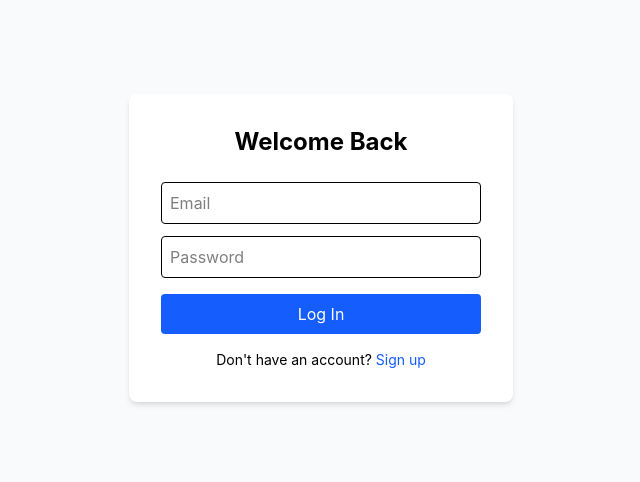
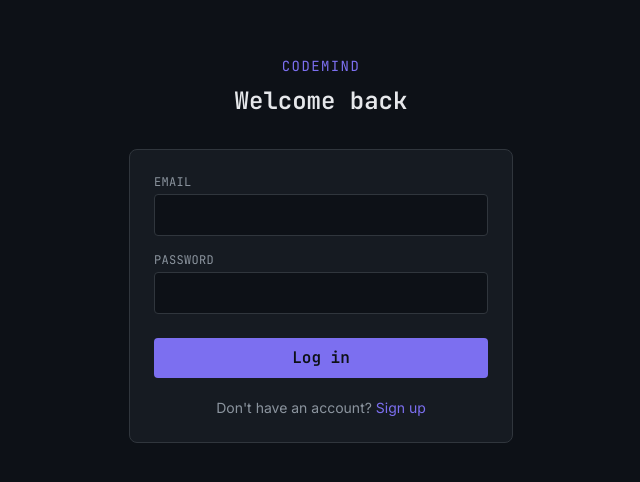
Before and after one commit to joel-baby/codemind, a React (Vite) app in the folder frontend/: page /login in a window 1280 px wide. Shown: the part 152-634 px from the top of the page, without its empty margins (319-959 px from the left). Built offline with nearby package versions, Linux system fonts and the light colour scheme.

Commit message:
Add distinctive dark/light UI design system: code-editor inspired palette, diff-hunk style citations, JetBrains Mono + Inter typography

```diff
--- a/frontend/index.html
+++ b/frontend/index.html
@@ -5,6 +5,9 @@
     <link rel="icon" type="image/svg+xml" href="/favicon.svg" />
     <meta name="viewport" content="width=device-width, initial-scale=1.0" />
     <title>CodeMind — Chat with your GitHub repos</title>
+    <link rel="preconnect" href="https://fonts.googleapis.com">
+    <link rel="preconnect" href="https://fonts.gstatic.com" crossorigin>
+    <link href="https://fonts.googleapis.com/css2?family=Inter:wght@400;500;600&family=JetBrains+Mono:wght@400;500;600;700&display=swap" rel="stylesheet">
   </head>
   <body>
     <div id="root"></div>
--- a/frontend/src/index.css
+++ b/frontend/src/index.css
@@ -1 +1,43 @@
 @import "tailwindcss";
+
+@theme {
+  --color-ink: #0d1117;
+  --color-ink-raised: #161b22;
+  --color-border: #30363d;
+  --color-text: #e6e8eb;
+  --color-text-muted: #8b949e;
+  --color-signal: #39d353;
+  --color-signal-dim: #1a4620;
+  --color-amber: #d29922;
+  --color-amber-dim: #3d2f0f;
+  --color-accent: #7c6ff0;
+  --color-accent-dim: #2a2660;
+  --color-danger: #f85149;
+  --color-danger-dim: #3d1418;
+
+  --font-mono: "JetBrains Mono", ui-monospace, monospace;
+  --font-sans: "Inter", ui-sans-serif, system-ui, sans-serif;
+}
+
+:root.light {
+  --color-ink: #f6f8fa;
+  --color-ink-raised: #ffffff;
+  --color-border: #d0d7de;
+  --color-text: #1f2328;
+  --color-text-muted: #59636e;
+  --color-signal: #1a7f37;
+  --color-signal-dim: #d3f2dc;
+  --color-amber: #9a6700;
+  --color-amber-dim: #fff1cc;
+  --color-accent: #5b4fd1;
+  --color-accent-dim: #e8e5fc;
+  --color-danger: #cf222e;
+  --color-danger-dim: #ffebe9;
+}
+
+body {
+  background-color: var(--color-ink);
+  color: var(--color-text);
+  font-family: var(--font-sans);
+  transition: background-color 0.15s ease, color 0.15s ease;
+}
--- a/frontend/src/pages/Dashboard.tsx
+++ b/frontend/src/pages/Dashboard.tsx
@@ -3,6 +3,7 @@ import { useNavigate } from "react-router-dom";
 import axios from "axios";
 import { useAuthStore } from "../store/authStore";
 import { useRepositoryStore } from "../store/repositoryStore";
+import { useThemeStore } from "../store/themeStore";
 
 function Dashboard() {
   const user = useAuthStore((state) => state.user);
@@ -10,6 +11,8 @@ function Dashboard() {
   const logout = useAuthStore((state) => state.logout);
   const navigate = useNavigate();
   const setAuth = useAuthStore((state) => state.setAuth);
+  const isLight = useThemeStore((state) => state.isLight);
+  const toggleTheme = useThemeStore((state) => state.toggleTheme);
 
   const repositories = useRepositoryStore((state) => state.repositories);
   const setRepositories = useRepositoryStore((state) => state.setRepositories);
@@ -106,34 +109,44 @@ function Dashboard() {
   };
 
   return (
-    <div className="p-8 max-w-3xl mx-auto">
-      <div className="flex justify-between items-center mb-8">
+    <div className="min-h-screen bg-ink px-6 py-8">
+      <div className="max-w-3xl mx-auto">
+        <div className="flex justify-between items-start mb-10">
           <div>
-          <h1 className="text-2xl font-bold">Welcome, {user?.name}</h1>
+            <span className="font-mono text-accent text-xs tracking-widest uppercase">
+              CodeMind
+            </span>
+            <h1 className="font-mono text-2xl font-semibold mt-1">
+              {user?.name}
+            </h1>
             <span
-            className={`text-xs px-2 py-1 rounded-full ${
+              className={`inline-block mt-2 text-xs font-mono px-2 py-0.5 rounded ${
                 user?.plan === "pro"
-                ? "bg-purple-100 text-purple-700"
-                : "bg-gray-200 text-gray-700"
+                  ? "bg-accent-dim text-accent"
+                  : "bg-ink-raised text-text-muted border border-border"
               }`}
             >
-            {user?.plan === "pro" ? "Pro Plan" : "Free Plan"}
+              {user?.plan === "pro" ? "PRO" : "FREE"}
             </span>
           </div>
           <div className="flex gap-2">
             <button
+              onClick={toggleTheme}
+              className="font-mono text-xs border border-border text-text-muted px-3 py-2 rounded hover:border-accent hover:text-accent transition-colors"
+            >
+              {isLight ? "Dark" : "Light"}
+            </button>
+            <button
               onClick={handleUpgrade}
-            className="bg-purple-600 text-white px-4 py-2 rounded hover:bg-purple-700 text-sm"
+              className="font-mono text-xs border border-border text-text-muted px-3 py-2 rounded hover:border-accent hover:text-accent transition-colors"
             >
-            {user?.plan === "pro"
-              ? "Switch to Free (Demo)"
-              : "Upgrade to Pro (Demo)"}
+              {user?.plan === "pro" ? "Switch to free" : "Upgrade (demo)"}
             </button>
             <button
               onClick={handleLogout}
-            className="bg-red-500 text-white px-4 py-2 rounded hover:bg-red-600"
+              className="font-mono text-xs border border-border text-text-muted px-3 py-2 rounded hover:border-danger hover:text-danger transition-colors"
             >
-            Log Out
+              Log out
             </button>
           </div>
         </div>
@@ -144,75 +157,93 @@ function Dashboard() {
             placeholder="https://github.com/owner/repo"
             value={githubUrl}
             onChange={(e) => setGithubUrl(e.target.value)}
-          className="flex-1 border p-2 rounded"
+            className="flex-1 bg-ink-raised border border-border rounded px-3 py-2 font-mono text-sm focus:outline-none focus:border-accent transition-colors"
             required
           />
           <button
             type="submit"
             disabled={submitting}
-          className="bg-blue-600 text-white px-4 py-2 rounded hover:bg-blue-700 disabled:opacity-50"
+            className="bg-accent text-ink font-mono text-sm font-semibold px-4 py-2 rounded hover:opacity-90 disabled:opacity-50 transition-opacity"
           >
-          {submitting ? "Adding..." : "Add Repo"}
+            {submitting ? "Adding..." : "Add repo"}
           </button>
         </form>
 
         {error && (
-        <p className="bg-red-100 text-red-600 text-sm p-2 rounded mb-4">
+          <div className="bg-danger-dim border border-danger/30 text-danger text-sm px-3 py-2 rounded mb-4 font-mono">
             {error}
-        </p>
+          </div>
         )}
 
-      <div className="space-y-3">
-        {loading && <p className="text-gray-500">Loading...</p>}
+        <div className="space-y-2">
+          {loading && (
+            <p className="text-text-muted font-mono text-sm">Loading...</p>
+          )}
 
           {!loading && repositories.length === 0 && (
-          <p className="text-gray-500">
+            <div className="border border-dashed border-border rounded-lg p-8 text-center">
+              <p className="text-text-muted font-mono text-sm">
                 No repositories yet. Add one above to get started.
               </p>
+            </div>
           )}
 
-        {repositories.map((repo) => (
+          {repositories.map((repo) => {
+            const statusStyles: Record<string, string> = {
+              pending: "text-text-muted border-border",
+              processing: "text-amber border-amber/30",
+              ready: "text-signal border-signal/30",
+              failed: "text-danger border-danger/30",
+            };
+
+            return (
               <div
                 key={repo._id}
                 onClick={() =>
                   repo.status === "ready" && navigate(`/chat/${repo._id}`)
                 }
-            className={`border rounded p-4 ${
+                className={`group relative bg-ink-raised border border-border rounded-lg pl-4 pr-4 py-3 ${
                   repo.status === "ready"
-                ? "cursor-pointer hover:bg-gray-50"
+                    ? "cursor-pointer hover:border-accent/50"
                     : "cursor-default"
-            }`}
+                } transition-colors`}
               >
+                <div className="absolute left-0 top-0 bottom-0 w-1 rounded-l-lg bg-border group-hover:bg-accent transition-colors" />
+
                 <div className="flex justify-between items-center">
                   <div>
-                <p className="font-semibold">
+                    <p className="font-mono text-sm font-medium">
                       {repo.owner}/{repo.name}
                     </p>
-                <p className="text-sm text-gray-500">{repo.fileCount} files</p>
+                    <p className="text-xs text-text-muted font-mono mt-0.5">
+                      {repo.fileCount} files
+                    </p>
                   </div>
-              <div className="flex items-center gap-2">
+                  <div className="flex items-center gap-3">
                     <span
-                  className={`text-xs px-2 py-1 rounded-full ${statusColors[repo.status]}`}
+                      className={`text-xs font-mono px-2 py-0.5 rounded border ${statusStyles[repo.status]}`}
                     >
                       {repo.status}
                     </span>
                     <button
                       onClick={(e) => handleDelete(e, repo._id)}
-                  className="text-red-500 hover:text-red-700 text-sm"
+                      className="text-text-muted hover:text-danger transition-colors text-sm"
                       title="Delete repository"
                     >
-                  🗑️
+                      ✕
                     </button>
                   </div>
                 </div>
 
                 {repo.status === "failed" && repo.errorMessage && (
-              <p className="text-xs text-red-600 mt-2">
-                Error: {repo.errorMessage}
+                  <p className="text-xs text-danger font-mono mt-2">
+                    {repo.errorMessage}
                   </p>
                 )}
               </div>
-        ))}
+            );
+          })}
+        </div>
       </div>
     </div>
   );
--- a/frontend/src/pages/Login.tsx
+++ b/frontend/src/pages/Login.tsx
@@ -39,52 +39,66 @@ function Login() {
   };
 
   return (
-    <div className="flex items-center justify-center h-screen bg-gray-50">
+    <div className="flex items-center justify-center min-h-screen bg-ink px-4">
+      <div className="w-full max-w-sm">
+        <div className="mb-8 text-center">
+          <span className="font-mono text-accent text-sm tracking-widest uppercase">
+            CodeMind
+          </span>
+          <h1 className="font-mono text-2xl font-semibold mt-2">
+            Welcome back
+          </h1>
+        </div>
+
         <form
           onSubmit={handleSubmit}
-        className="bg-white p-8 rounded-lg shadow-md w-96"
+          className="bg-ink-raised border border-border rounded-lg p-6"
         >
-        <h1 className="text-2xl font-bold mb-6 text-center">Welcome Back</h1>
-
           {error && (
-          <p className="bg-red-100 text-red-600 text-sm p-2 rounded mb-4">
+            <div className="bg-danger-dim border border-danger/30 text-danger text-sm px-3 py-2 rounded mb-4 font-mono">
               {error}
-          </p>
+            </div>
           )}
 
+          <label className="block text-xs font-mono text-text-muted mb-1 uppercase tracking-wide">
+            Email
+          </label>
           <input
             type="email"
-          placeholder="Email"
             value={email}
             onChange={(e) => setEmail(e.target.value)}
-          className="w-full border p-2 rounded mb-3"
+            className="w-full bg-ink border border-border rounded px-3 py-2 mb-4 text-text focus:outline-none focus:border-accent transition-colors"
             required
           />
+
+          <label className="block text-xs font-mono text-text-muted mb-1 uppercase tracking-wide">
+            Password
+          </label>
           <input
             type="password"
-          placeholder="Password"
             value={password}
             onChange={(e) => setPassword(e.target.value)}
-          className="w-full border p-2 rounded mb-4"
+            className="w-full bg-ink border border-border rounded px-3 py-2 mb-6 text-text focus:outline-none focus:border-accent transition-colors"
             required
           />
 
           <button
             type="submit"
             disabled={loading}
-          className="w-full bg-blue-600 text-white p-2 rounded hover:bg-blue-700 disabled:opacity-50"
+            className="w-full bg-accent text-ink font-mono font-semibold py-2 rounded hover:opacity-90 disabled:opacity-50 transition-opacity"
           >
-          {loading ? "Logging in..." : "Log In"}
+            {loading ? "Logging in..." : "Log in"}
           </button>
 
-        <p className="text-sm text-center mt-4">
+          <p className="text-sm text-center mt-5 text-text-muted">
             Don't have an account?{" "}
-          <Link to="/signup" className="text-blue-600">
+            <Link to="/signup" className="text-accent hover:underline">
               Sign up
             </Link>
           </p>
         </form>
       </div>
+    </div>
   );
 }
 
--- a/frontend/src/pages/Signup.tsx
+++ b/frontend/src/pages/Signup.tsx
@@ -41,60 +41,77 @@ function Signup() {
   };
 
   return (
-    <div className="flex items-center justify-center h-screen bg-gray-50">
+    <div className="flex items-center justify-center min-h-screen bg-ink px-4">
+      <div className="w-full max-w-sm">
+        <div className="mb-8 text-center">
+          <span className="font-mono text-accent text-sm tracking-widest uppercase">
+            CodeMind
+          </span>
+          <h1 className="font-mono text-2xl font-semibold mt-2">
+            Create your account
+          </h1>
+        </div>
+
         <form
           onSubmit={handleSubmit}
-        className="bg-white p-8 rounded-lg shadow-md w-96"
+          className="bg-ink-raised border border-border rounded-lg p-6"
         >
-        <h1 className="text-2xl font-bold mb-6 text-center">Create Account</h1>
-
           {error && (
-          <p className="bg-red-100 text-red-600 text-sm p-2 rounded mb-4">
+            <div className="bg-danger-dim border border-danger/30 text-danger text-sm px-3 py-2 rounded mb-4 font-mono">
               {error}
-          </p>
+            </div>
           )}
 
+          <label className="block text-xs font-mono text-text-muted mb-1 uppercase tracking-wide">
+            Name
+          </label>
           <input
             type="text"
-          placeholder="Name"
             value={name}
             onChange={(e) => setName(e.target.value)}
-          className="w-full border p-2 rounded mb-3"
+            className="w-full bg-ink border border-border rounded px-3 py-2 mb-4 text-text focus:outline-none focus:border-accent transition-colors"
             required
           />
+
+          <label className="block text-xs font-mono text-text-muted mb-1 uppercase tracking-wide">
+            Email
+          </label>
           <input
             type="email"
-          placeholder="Email"
             value={email}
             onChange={(e) => setEmail(e.target.value)}
-          className="w-full border p-2 rounded mb-3"
+            className="w-full bg-ink border border-border rounded px-3 py-2 mb-4 text-text focus:outline-none focus:border-accent transition-colors"
             required
           />
+
+          <label className="block text-xs font-mono text-text-muted mb-1 uppercase tracking-wide">
+            Password
+          </label>
           <input
             type="password"
-          placeholder="Password"
             value={password}
             onChange={(e) => setPassword(e.target.value)}
-          className="w-full border p-2 rounded mb-4"
+            className="w-full bg-ink border border-border rounded px-3 py-2 mb-6 text-text focus:outline-none focus:border-accent transition-colors"
             required
           />
 
           <button
             type="submit"
             disabled={loading}
-          className="w-full bg-blue-600 text-white p-2 rounded hover:bg-blue-700 disabled:opacity-50"
+            className="w-full bg-accent text-ink font-mono font-semibold py-2 rounded hover:opacity-90 disabled:opacity-50 transition-opacity"
           >
-          {loading ? "Creating account..." : "Sign Up"}
+            {loading ? "Creating account..." : "Sign up"}
           </button>
 
-        <p className="text-sm text-center mt-4">
+          <p className="text-sm text-center mt-5 text-text-muted">
             Already have an account?{" "}
-          <Link to="/login" className="text-blue-600">
+            <Link to="/login" className="text-accent hover:underline">
               Log in
             </Link>
           </p>
         </form>
       </div>
+    </div>
   );
 }
 
--- /dev/null
+++ b/frontend/src/store/themeStore.ts
@@ -0,0 +1,20 @@
+import { create } from "zustand";
+
+interface ThemeState {
+  isLight: boolean;
+  toggleTheme: () => void;
+}
+
+const stored = localStorage.getItem("theme") === "light";
+if (stored) document.documentElement.classList.add("light");
+
+export const useThemeStore = create<ThemeState>((set) => ({
+  isLight: stored,
+  toggleTheme: () =>
+    set((state) => {
+      const next = !state.isLight;
+      document.documentElement.classList.toggle("light", next);
+      localStorage.setItem("theme", next ? "light" : "dark");
+      return { isLight: next };
+    }),
+}));
```
Also changed, not shown: frontend/src/pages/Chat.tsx (+44 -27 lines). Lines whose indentation alone changed are shown as unchanged.
